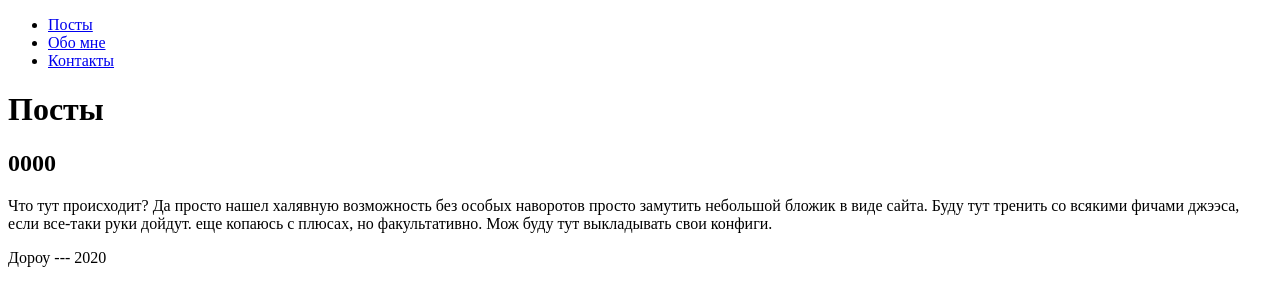
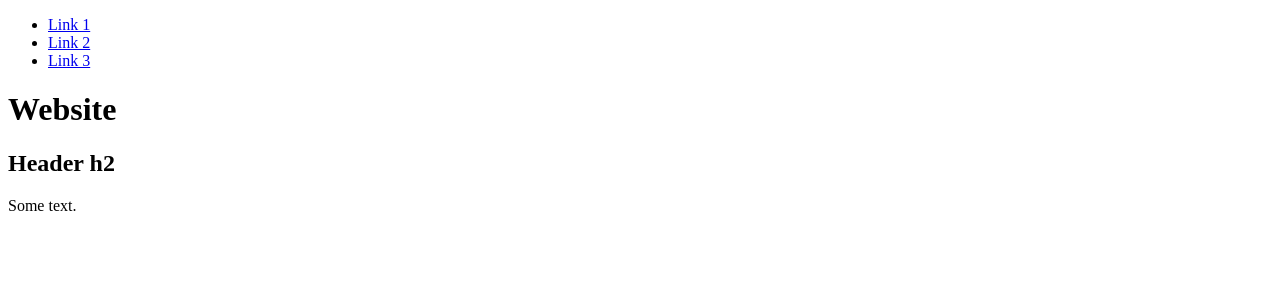
Before and after one commit to nikkpark/nikkpark.github.io, a plain HTML site: page index.html in a window 1280 px wide. Drawn offline with Linux system fonts and the light colour scheme.

Commit message:
Another commit

```diff
--- a/index.html
+++ b/index.html
@@ -1,33 +1,38 @@
 <!DOCTYPE html>
 <html lang=ru>
     <head>
-        <title>Обо всем</title>
-        <link rel="shortcut icon" href="images/zen.png" type="image/x-icon">
+        <title>Website</title>
+        <link rel="shortcut icon" href="images/icon.png" type="image/x-icon">
+        <link rel="preconnect" href="https://fonts.googleapis.com">
+        <link rel="preconnect" href="https://fonts.gstatic.com" crossorigin>
+        <link href="https://fonts.googleapis.com/css2?family=Inconsolata&display=swap" rel="stylesheet">
         <link rel="stylesheet" href="style.css">
         <meta charset="utf-8">
         <meta name="author" content="Nick Park">
-        <meta name="description" content="Рандомные мысли">
+        <meta name="description" content="Some content">
         <meta name="viewport" content="width=device-width,initial-scale=1">
+          <script>
+            /*to prevent Firefox FOUC, this must be here*/
+            let FF_FOUC_FIX;
+        </script>
     </head>
     <body>
         <nav>
             <ul>
-                <li><a href=#>Посты</a></li>
-                <li><a href=#>Обо мне</a></li>
-                <li><a href=#>Контакты</a></li>
+                <li><a href=#>Link 1</a></li>
+                <li><a href=#>Link 2</a></li>
+                <li><a href=#>Link 3</a></li>
             </ul>
         </nav>
         <header>
-            <h1>Посты</h1>
+            <h1>Website</h1>
         </header>
         <main>
-            <h2>0000</h2>
-            <p>Что тут происходит? Да просто нашел халявную возможность без особых наворотов просто
-            замутить небольшой бложик в виде сайта. Буду тут тренить со всякими фичами джээса, если
-            все-таки руки дойдут. еще копаюсь с плюсах, но факультативно. Мож буду тут выкладывать свои  конфиги.</p>
+            <h2>Header h2</h2>
+            <p>Some text.</p>
         </main>
-            <footer>
-                <p>Дороу --- 2020</p>
-            </footer>
+        <footer>
+            <p></p>
+        </footer>
     </body>
 </html>
--- a/style.css
+++ b/style.css
@@ -0,0 +1,2 @@
+
+font-family: 'Inconsolata', monospace;
```
Also changed, not shown: images/icon.png (added), images/zen.png (deleted).
